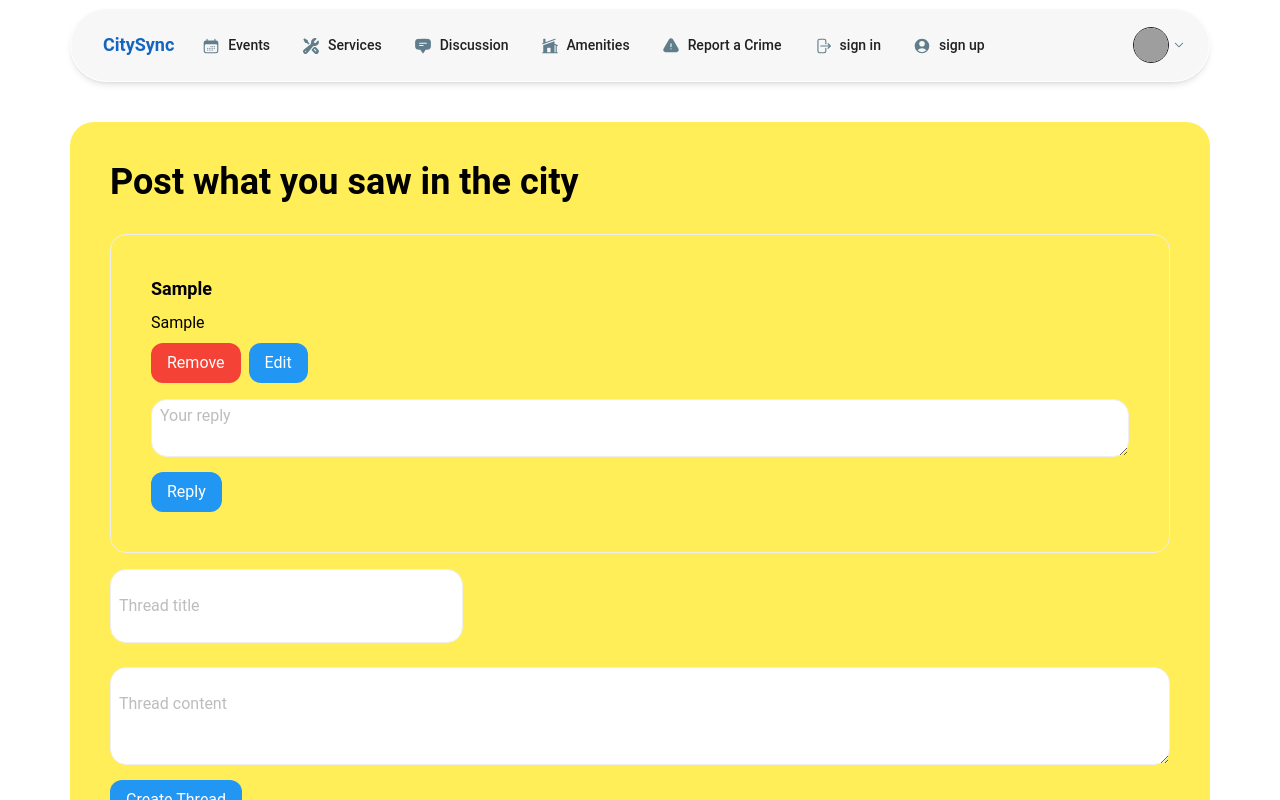
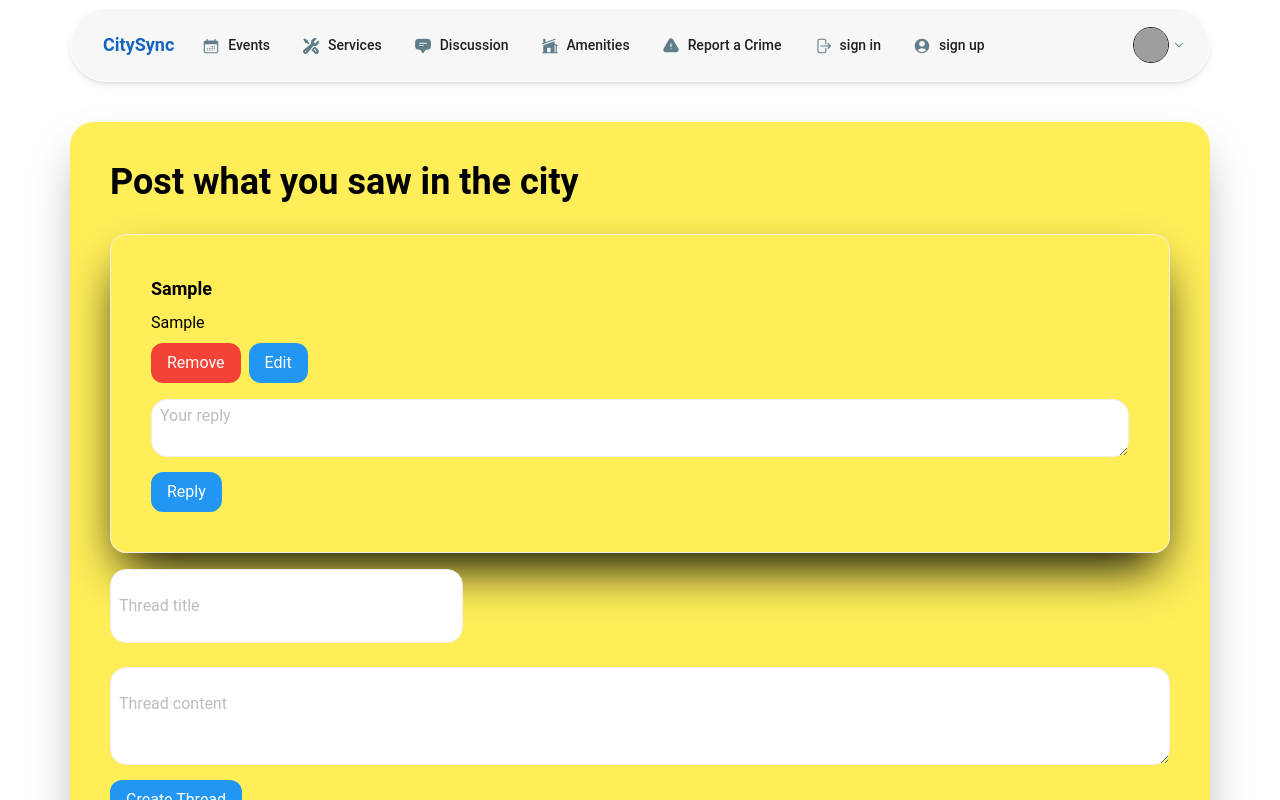
Before and after one commit to AryanPahuja21/CityConnect, a React (Vite) app: page /discussion in a window 1280 px wide. Both pictures are taken after typing "Sample", "Sample" into the empty fields and a click on the button "Create Thread". Shown: the top 800 px of the page. Built offline with nearby package versions, Linux system fonts and the light colour scheme; grey boxes are pictures that could not be loaded.

Commit message:
build ready

```diff
--- a/src/Components/discussion.jsx
+++ b/src/Components/discussion.jsx
@@ -49,7 +49,7 @@ const Forum = () => {
   };
 
   return (
-    <div className="container mx-auto p-10 bg-yellow-400 rounded-3xl p-10 mt-10 mb-10">
+    <div className="container shadow-2xl shadow-gray-500 mx-auto p-10 bg-yellow-400 rounded-3xl p-10 mt-10 mb-10">
       <h1 className="text-4xl font-bold mb-8">Post what you saw in the city</h1>
       <ThreadList
         threads={threads}
@@ -89,7 +89,7 @@ const Thread = ({ thread, removeThread, editThread, addReply, removeReply }) =>
   };
 
   return (
-    <div className="border p-10 rounded-2xl">
+    <div className="border p-10 rounded-2xl shadow-2xl shadow-black">
       {editMode ? (
         <>
           <input
```
